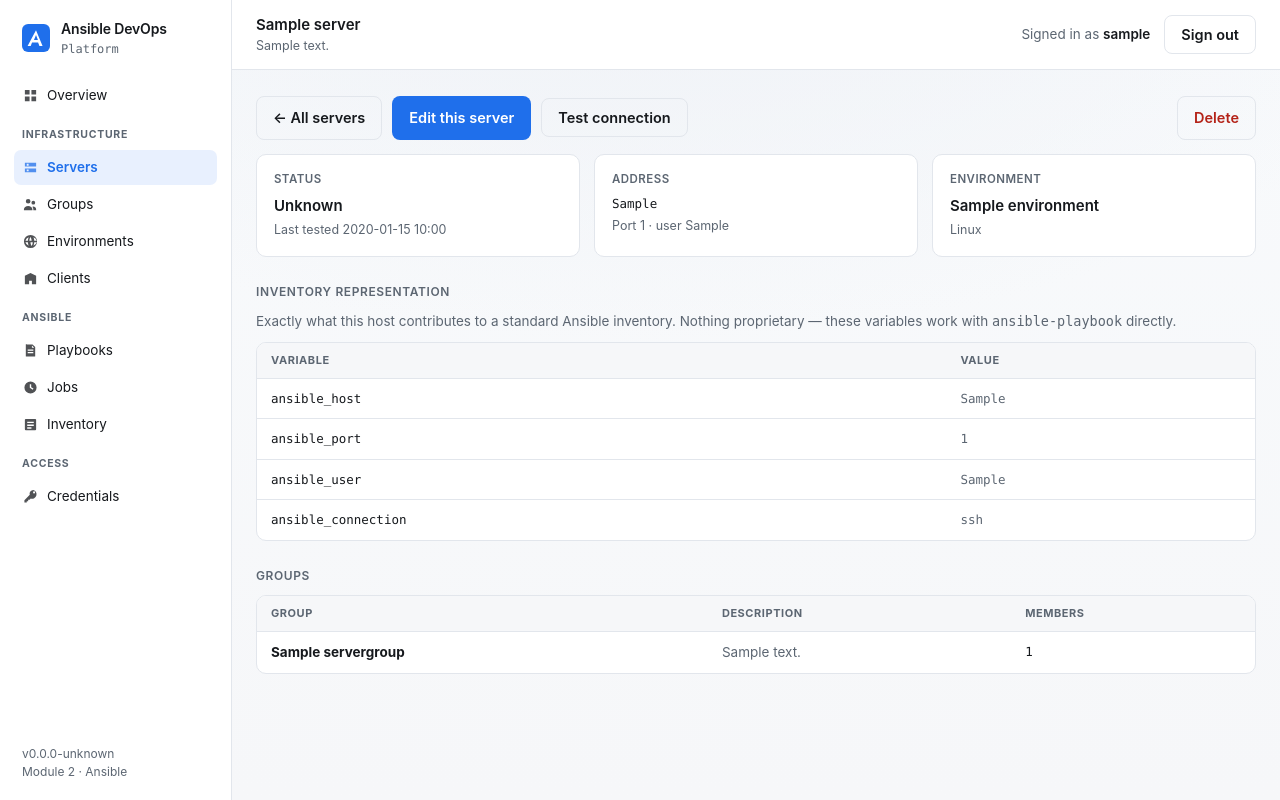
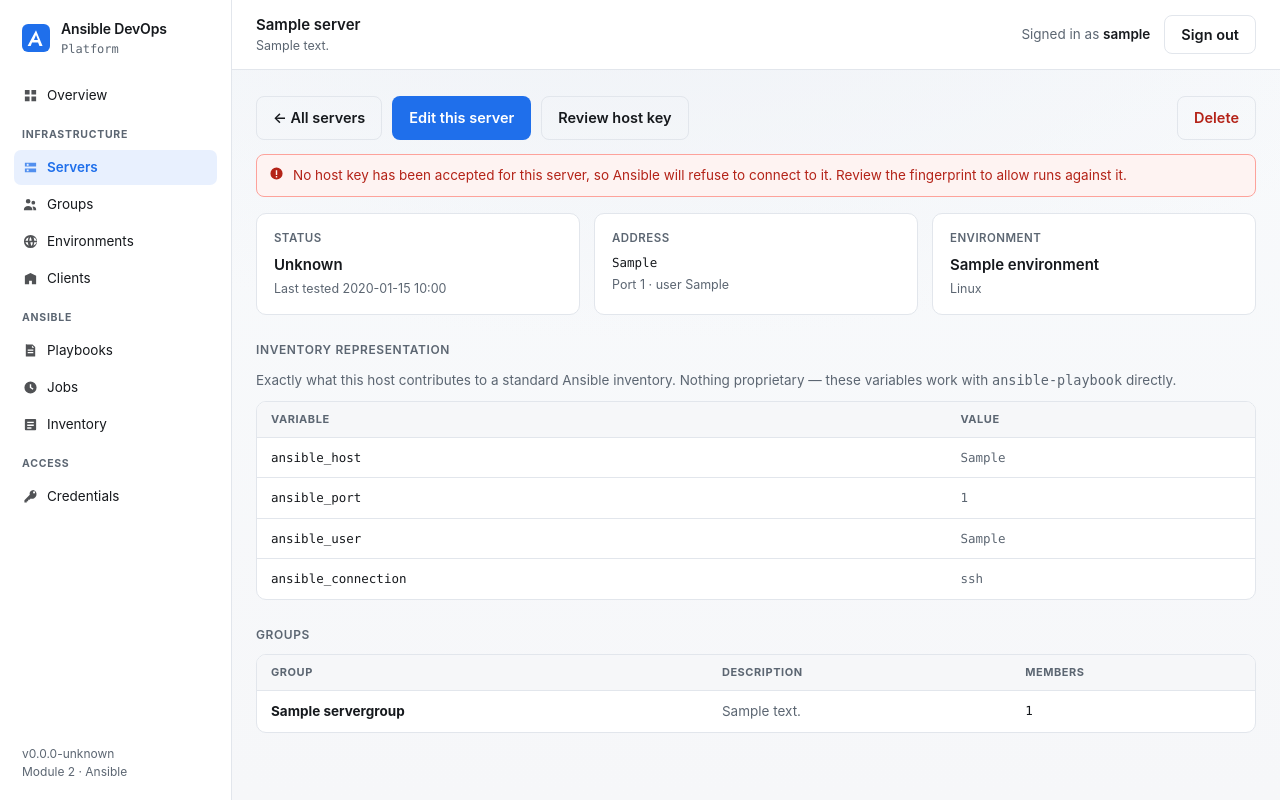
Before and after one commit to cosmeaf/ansible-devops-platform, a Django app: page /manage/servers/00000000-0000-0000-0000-000000000001/ in a window 1280 px wide. Run offline with Django 5.2, Linux system fonts and the light colour scheme; a user stored in the database is signed in; tables that the repository leaves empty hold one stand-in row (values such as "Sample post"); parts of the project's set-up code (start-up, migrations or seed data) failed here and were passed over.

Commit message:
fix(automation): make first contact possible without weakening host key checking
A connection test against a real server timed out with exit 254. ssh had
asked whether to accept an unknown host key and waited for an answer no
worker can give. Every run against every host would have done this, so
nothing could ever have connected.

The fix is not to stop checking host keys. That check is the only thing
between a run and a machine impersonating the one you meant, and turning it
off would have made the timeout disappear while making the problem worse.

- BatchMode=yes, so ssh never waits for input. An unknown host now fails
  immediately and says why, instead of hanging until the job timeout.
- A known_hosts file in the workspace volume, shared by every worker and
  surviving a rebuild, exactly as the playbooks are.
- An explicit trust step: the fingerprints a host offers are fetched with
  ssh-keyscan, shown next to the command that prints the same fingerprint on
  the machine itself, and written only when someone accepts them. Trust on
  first use, with a person in the loop, rather than trust in the dark.
- Accepting is audited, with the fingerprints recorded.
- A connection test against an untrusted host is refused up front and sends
  the operator to the fingerprint, rather than queueing a run that can only
  time out.
- The server page says when no key has been accepted, so nobody has to guess
  why a run failed. Forgetting a key is possible too: a host that was rebuilt
  legitimately presents a new key, and that must be a decision, not a
  surprise.

Verified against a real host: the ED25519 fingerprint ssh-keyscan reports
matches both what the failed run printed and what was already recorded in an
operator's own known_hosts.

19 new tests (343 total).

```diff
--- /dev/null
+++ b/automation/known_hosts.py
@@ -0,0 +1,140 @@
+"""Deciding which host keys the platform trusts.
+
+Host key checking is the only thing standing between a run and a machine
+pretending to be the one you meant, so it stays on. But a worker cannot answer
+"are you sure you want to continue connecting?", and leaving it to answer yes
+automatically would remove the protection entirely.
+
+So trust is explicit and it is recorded: the fingerprint is fetched, shown to
+a person, and only written to the known_hosts file when they accept it. Trust
+on first use, with a human in the loop, rather than trust in the dark.
+"""
+
+from __future__ import annotations
+
+import shutil
+import subprocess
+from dataclasses import dataclass
+from pathlib import Path
+
+from django.conf import settings
+
+#: Lives in the workspace so it survives a rebuild and is shared by every
+#: worker, exactly like the playbooks are.
+KNOWN_HOSTS_NAME = "known_hosts"
+
+SCAN_TIMEOUT = 10
+
+
+class ScanFailed(RuntimeError):
+    """The host did not offer a key we could read."""
+
+
+@dataclass(frozen=True)
+class HostKey:
+    """One key a host offered, with the fingerprint a person can compare."""
+
+    host: str
+    port: int
+    key_type: str
+    fingerprint: str
+    line: str
+
+    @property
+    def label(self) -> str:
+        return f"{self.key_type} {self.fingerprint}"
+
+
+def _tool(name: str) -> str:
+    """Resolve an OpenSSH tool to its full path.
+
+    Being explicit about which binary runs is worth the lookup; falling back
+    to the bare name only matters if PATH is all we have.
+    """
+    return shutil.which(name) or name
+
+
+def known_hosts_path() -> Path:
+    path = Path(settings.ANSIBLE_WORKSPACE) / KNOWN_HOSTS_NAME
+    path.parent.mkdir(parents=True, exist_ok=True)
+    path.touch(exist_ok=True)
+    return path
+
+
+def scan(host: str, port: int = 22) -> list[HostKey]:
+    """Ask the host which keys it offers, without trusting any of them yet."""
+    try:
+        # A fixed argument list, never a shell: `host` comes from a database
+        # field and is passed as one argument, so it cannot become a command.
+        scanned = subprocess.run(  # noqa: S603 - fixed argv, shell=False
+            [_tool("ssh-keyscan"), "-p", str(port), "-T", str(SCAN_TIMEOUT), host],
+            capture_output=True,
+            text=True,
+            timeout=SCAN_TIMEOUT + 5,
+            check=False,
+        )
+    except (OSError, subprocess.TimeoutExpired) as error:
+        raise ScanFailed(f"Could not reach {host} on port {port}: {error}") from None
+
+    lines = [line for line in scanned.stdout.splitlines() if line and not line.startswith("#")]
+    if not lines:
+        raise ScanFailed(
+            f"{host} offered no host key on port {port}. It may be unreachable, "
+            "or something other than SSH may be listening."
+        )
+
+    return [key for line in lines if (key := _fingerprint_of(line, host, port))]
+
+
+def _fingerprint_of(line: str, host: str, port: int) -> HostKey | None:
+    """Turn a known_hosts line into the fingerprint ssh would show."""
+    described = subprocess.run(  # noqa: S603 - fixed argv, shell=False
+        [_tool("ssh-keygen"), "-l", "-f", "-"],
+        input=line,
+        capture_output=True,
+        text=True,
+        check=False,
+    )
+    if described.returncode != 0 or not described.stdout.strip():
+        return None
+
+    # "256 SHA256:abc... host (ED25519)"
+    parts = described.stdout.split()
+    fingerprint = parts[1] if len(parts) > 1 else ""
+    key_type = parts[-1].strip("()") if parts else ""
+    return HostKey(host=host, port=port, key_type=key_type, fingerprint=fingerprint, line=line)
+
+
+def is_trusted(host: str, port: int = 22) -> bool:
+    """Whether a key for *host* has already been accepted."""
+    entries = known_hosts_path().read_text(encoding="utf-8").splitlines()
+    needle = host if port == 22 else f"[{host}]:{port}"
+    return any(line.split()[0].split(",")[0] == needle for line in entries if line.strip())
+
+
+def trust(keys: list[HostKey]) -> int:
+    """Record *keys* as accepted. Returns how many lines were added."""
+    path = known_hosts_path()
+    existing = set(path.read_text(encoding="utf-8").splitlines())
+
+    added = [key.line for key in keys if key.line not in existing]
+    if added:
+        with path.open("a", encoding="utf-8") as handle:
+            handle.write("\n".join(added) + "\n")
+    return len(added)
+
+
+def forget(host: str, port: int = 22) -> int:
+    """Remove every accepted key for *host*, so it must be trusted again."""
+    path = known_hosts_path()
+    needle = host if port == 22 else f"[{host}]:{port}"
+
+    kept, removed = [], 0
+    for line in path.read_text(encoding="utf-8").splitlines():
+        if line.strip() and line.split()[0].split(",")[0] == needle:
+            removed += 1
+            continue
+        kept.append(line)
+
+    path.write_text("\n".join(kept) + ("\n" if kept else ""), encoding="utf-8")
+    return removed
--- a/infrastructure/views.py
+++ b/infrastructure/views.py
@@ -205,7 +205,19 @@ def server_detail(request, uuid):
         ),
         uuid=uuid,
     )
-    return render(request, "manage/server_detail.html", {"section": "servers", "server": server})
+    from automation.known_hosts import is_trusted
+
+    return render(
+        request,
+        "manage/server_detail.html",
+        {
+            "section": "servers",
+            "server": server,
+            # Ansible refuses a host whose key was never accepted, so the page
+            # should say so before someone wonders why a run timed out.
+            "host_key_trusted": is_trusted(server.ansible_host, server.ssh_port),
+        },
+    )
 
 
 @login_required
--- a/jobs/urls.py
+++ b/jobs/urls.py
@@ -10,4 +10,6 @@ urlpatterns = [
     path("<uuid:uuid>/", views.job_detail, name="detail"),
     path("<uuid:uuid>/status/", views.job_status, name="status"),
     path("servers/<uuid:uuid>/test/", views.server_test, name="server-test"),
+    path("servers/<uuid:uuid>/trust/", views.server_trust, name="server-trust"),
+    path("servers/<uuid:uuid>/forget/", views.server_forget, name="server-forget"),
 ]
--- a/templates/manage/server_detail.html
+++ b/templates/manage/server_detail.html
@@ -8,16 +8,37 @@
   <a href="{% url 'manage:servers' %}" class="btn btn--ghost" style="text-decoration:none">← All servers</a>
   {% if perms.infrastructure.change_server %}
     <a href="{% url 'manage:server-edit' server.uuid %}" class="btn" style="width:auto;text-decoration:none">Edit this server</a>
-    <form method="post" action="{% url 'jobs:server-test' server.uuid %}" style="margin:0">
-      {% csrf_token %}
-      <button type="submit" class="btn btn--ghost">Test connection</button>
-    </form>
+    {% if host_key_trusted %}
+      <form method="post" action="{% url 'jobs:server-test' server.uuid %}" style="margin:0">
+        {% csrf_token %}
+        <button type="submit" class="btn btn--ghost">Test connection</button>
+      </form>
+      <form method="post" action="{% url 'jobs:server-forget' server.uuid %}" style="margin:0">
+        {% csrf_token %}
+        <button type="submit" class="btn btn--ghost">Forget host key</button>
+      </form>
+    {% else %}
+      <a href="{% url 'jobs:server-trust' server.uuid %}" class="btn btn--ghost"
+         style="text-decoration:none">Review host key</a>
+    {% endif %}
   {% endif %}
   {% if perms.infrastructure.delete_server %}
     <a href="{% url 'manage:server-delete' server.uuid %}" class="btn btn--ghost"
        style="margin-left:auto;text-decoration:none;color:var(--danger)">Delete</a>
   {% endif %}
 </div>
+
+{% if not host_key_trusted %}
+<div class="alert" role="alert" style="margin-bottom:16px">
+  <svg width="15" height="15" viewBox="0 0 16 16" fill="currentColor" aria-hidden="true">
+    <path d="M8 1.5a6.5 6.5 0 100 13 6.5 6.5 0 000-13zM7.25 4.5h1.5v5h-1.5v-5zm0 6.25h1.5v1.5h-1.5v-1.5z"/>
+  </svg>
+  <span>
+    No host key has been accepted for this server, so Ansible will refuse to
+    connect to it. Review the fingerprint to allow runs against it.
+  </span>
+</div>
+{% endif %}
 
 <div class="grid">
   <div class="tile">
```
Also changed, not shown: automation/runner.py (+13 -0 lines), jobs/views.py (+76 -0 lines), templates/manage/trust_host_key.html (added, +46 -0 lines), tests/test_jobs.py (+17 -1 lines), tests/test_known_hosts.py (added, +260 -0 lines).
